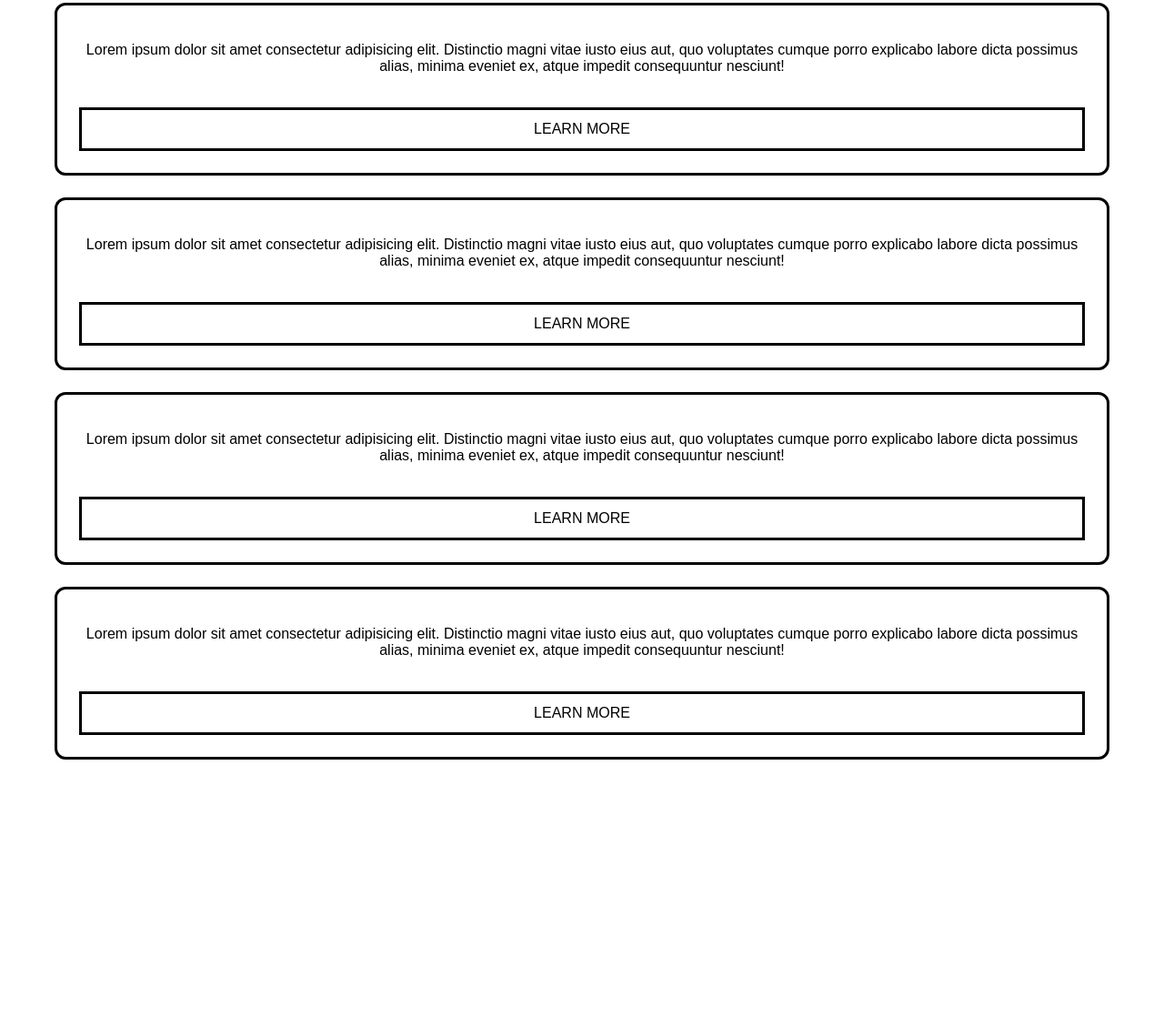
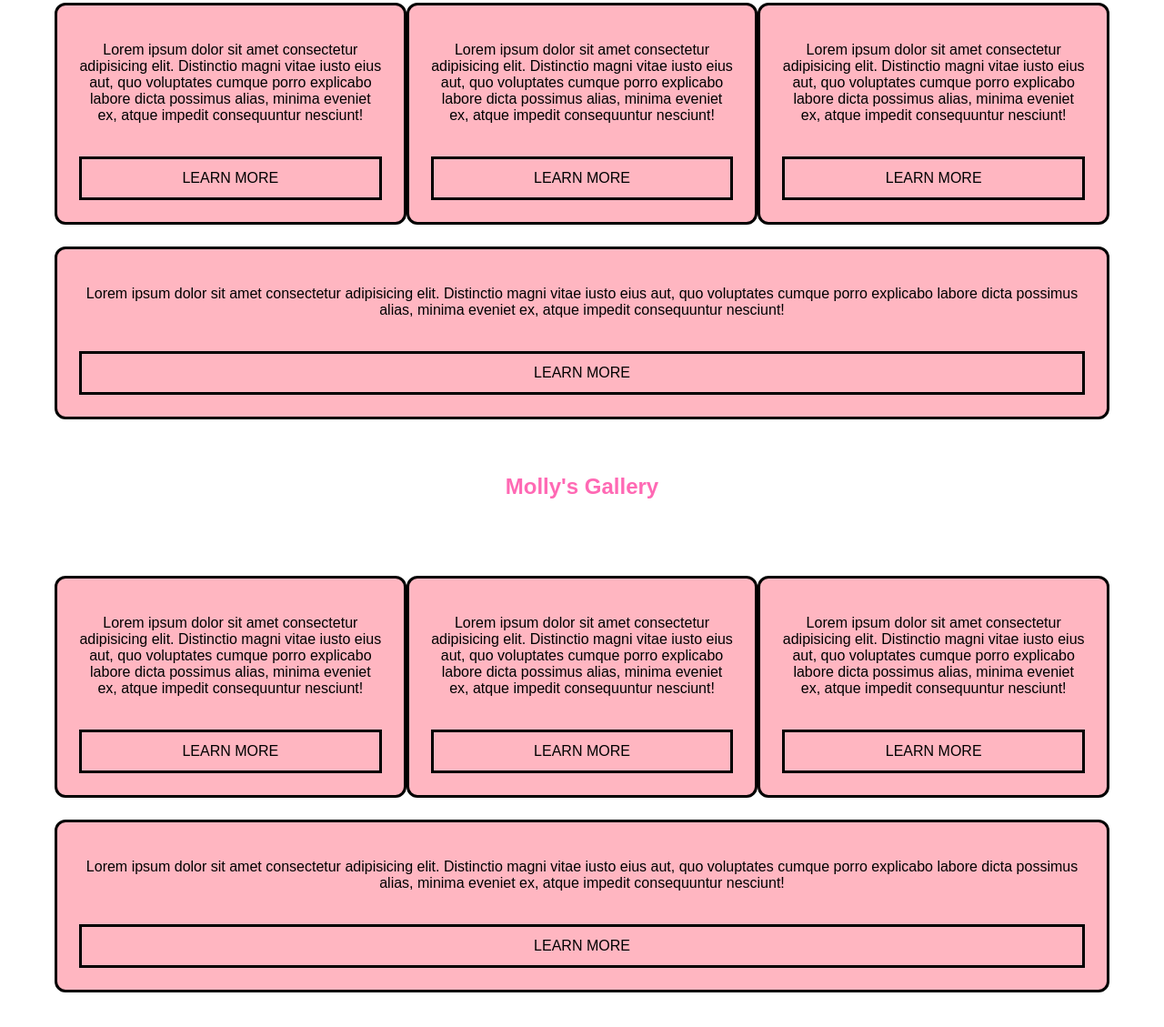
Before and after one commit to rgerdes12/rgerdes12.github.io, a plain HTML site: page exercises/hover-galleries/index.html in a window 1280 px wide. Shown: the part 129-1258 px from the top of the page at 91% size. Before the commit the page ends 1024 px from the top, so only its background shows below. Drawn offline with Linux system fonts and the light colour scheme.

Commit message:
update hover exercise

```diff
--- a/exercises/hover-galleries/css/style.css
+++ b/exercises/hover-galleries/css/style.css
@@ -6,6 +6,8 @@ body {
     margin: 0px;
     font-family: sans-serif;
 }
+
+/* ******* Gallery One ******** */
 
 #gal-1 {
     text-align: center;
@@ -19,7 +21,7 @@ body {
     margin: 60px;
 }
 
-.card-content {
+.card {
     flex: 300px;
     border: 3px solid black;
     margin-top: 24px;
@@ -41,3 +43,43 @@ body {
     background-color: olive;
     border-radius: 24px;
 }
+
+/* ******* Gallery Two ******** */
+
+#gal-2 {
+    text-align: center;
+    color: hotpink;
+}
+
+#gallery-2 {
+    display: flex;
+    flex-wrap: wrap;
+    align-items: flex-start;
+    margin: 60px;
+}
+
+.card {
+    flex: 300px;
+    border: 3px solid black;
+    margin-top: 24px;
+    padding: 24px;
+    border-radius: 12px;
+    text-align: center;
+    background-color: lightpink;
+}
+
+.card a {
+    text-decoration: none;
+    color: black;
+    border: 3px solid black;
+    display: block;
+    padding: 12px;
+    margin-top: 36px;
+}
+
+#gallery-2 a:hover {
+    background-color: hotpink;
+    border-radius: 24px;
+}
+
+/* ******* Gallery Three ******** */
--- a/exercises/hover-galleries/index.html
+++ b/exercises/hover-galleries/index.html
@@ -7,11 +7,12 @@
         <link href="css/style.css" rel="stylesheet">
     </head>
     <body>
+        <h2 id="gal-1">Nathan's Gallery</h2>
         <div id="gallery-1">
             <div id="card-1" class="card">
-                <h2 id="gal-1">Nathan's Gallery</h2>
                 <div class="card-content">
-                    <p>Lorem ipsum dolor sit amet consectetur
+                    <p>
+                        Lorem ipsum dolor sit amet consectetur
                         adipisicing elit. Distinctio magni vitae iusto
                         eius aut, quo voluptates cumque porro explicabo
                         labore dicta possimus alias, minima eveniet ex,
@@ -19,9 +20,11 @@
                     </p>
                     <a href="#">LEARN MORE</a>
                 </div>
+            </div>
             <div id="card-1" class="card">
                 <div class="card-content">
-                        <p>Lorem ipsum dolor sit amet consectetur
+                    <p>
+                        Lorem ipsum dolor sit amet consectetur
                         adipisicing elit. Distinctio magni vitae iusto
                         eius aut, quo voluptates cumque porro explicabo
                         labore dicta possimus alias, minima eveniet ex,
@@ -29,9 +32,11 @@
                     </p>
                     <a href="#">LEARN MORE</a>
                 </div>
+            </div>
             <div id="card-1" class="card">
                 <div class="card-content">
-                        <p>Lorem ipsum dolor sit amet consectetur
+                    <p>
+                        Lorem ipsum dolor sit amet consectetur
                         adipisicing elit. Distinctio magni vitae iusto
                         eius aut, quo voluptates cumque porro explicabo
                         labore dicta possimus alias, minima eveniet ex,
@@ -39,9 +44,62 @@
                     </p>
                     <a href="#">LEARN MORE</a>
                 </div>
+            </div>
             <div id="card-1" class="card">
                 <div class="card-content">
-                            <p>Lorem ipsum dolor sit amet consectetur
+                    <p>
+                        Lorem ipsum dolor sit amet consectetur
+                        adipisicing elit. Distinctio magni vitae iusto
+                        eius aut, quo voluptates cumque porro explicabo
+                        labore dicta possimus alias, minima eveniet ex,
+                        atque impedit consequuntur nesciunt!
+                    </p>
+                    <a href="#">LEARN MORE</a>
+                </div>
+            </div>
+        </div>
+        <h2 id="gal-2">Molly's Gallery</h2>
+        <div id="gallery-2">
+            <div id="card-1" class="card">
+                <div class="card-content">
+                    <p>
+                        Lorem ipsum dolor sit amet consectetur
+                        adipisicing elit. Distinctio magni vitae iusto
+                        eius aut, quo voluptates cumque porro explicabo
+                        labore dicta possimus alias, minima eveniet ex,
+                        atque impedit consequuntur nesciunt!
+                    </p>
+                    <a href="#">LEARN MORE</a>
+                </div>
+            </div>
+            <div id="card-1" class="card">
+                <div class="card-content">
+                    <p>
+                        Lorem ipsum dolor sit amet consectetur
+                        adipisicing elit. Distinctio magni vitae iusto
+                        eius aut, quo voluptates cumque porro explicabo
+                        labore dicta possimus alias, minima eveniet ex,
+                        atque impedit consequuntur nesciunt!
+                    </p>
+                    <a href="#">LEARN MORE</a>
+                </div>
+            </div>
+            <div id="card-1" class="card">
+                <div class="card-content">
+                    <p>
+                        Lorem ipsum dolor sit amet consectetur
+                        adipisicing elit. Distinctio magni vitae iusto
+                        eius aut, quo voluptates cumque porro explicabo
+                        labore dicta possimus alias, minima eveniet ex,
+                        atque impedit consequuntur nesciunt!
+                    </p>
+                    <a href="#">LEARN MORE</a>
+                </div>
+            </div>
+            <div id="card-2" class="card">
+                <div class="card-content">
+                    <p>
+                        Lorem ipsum dolor sit amet consectetur
                         adipisicing elit. Distinctio magni vitae iusto
                         eius aut, quo voluptates cumque porro explicabo
                         labore dicta possimus alias, minima eveniet ex,
```
Lines whose indentation alone changed are shown as unchanged.
